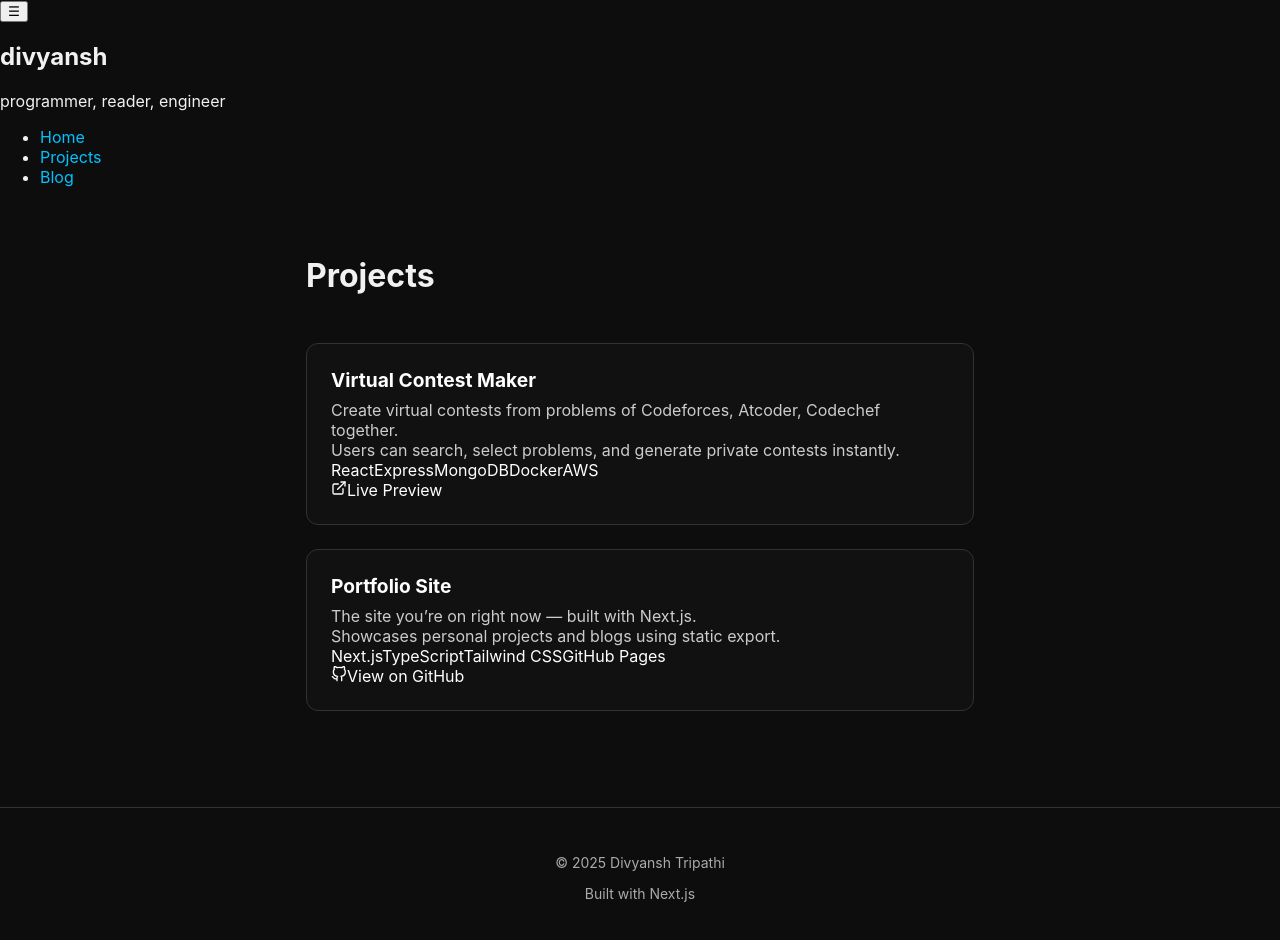
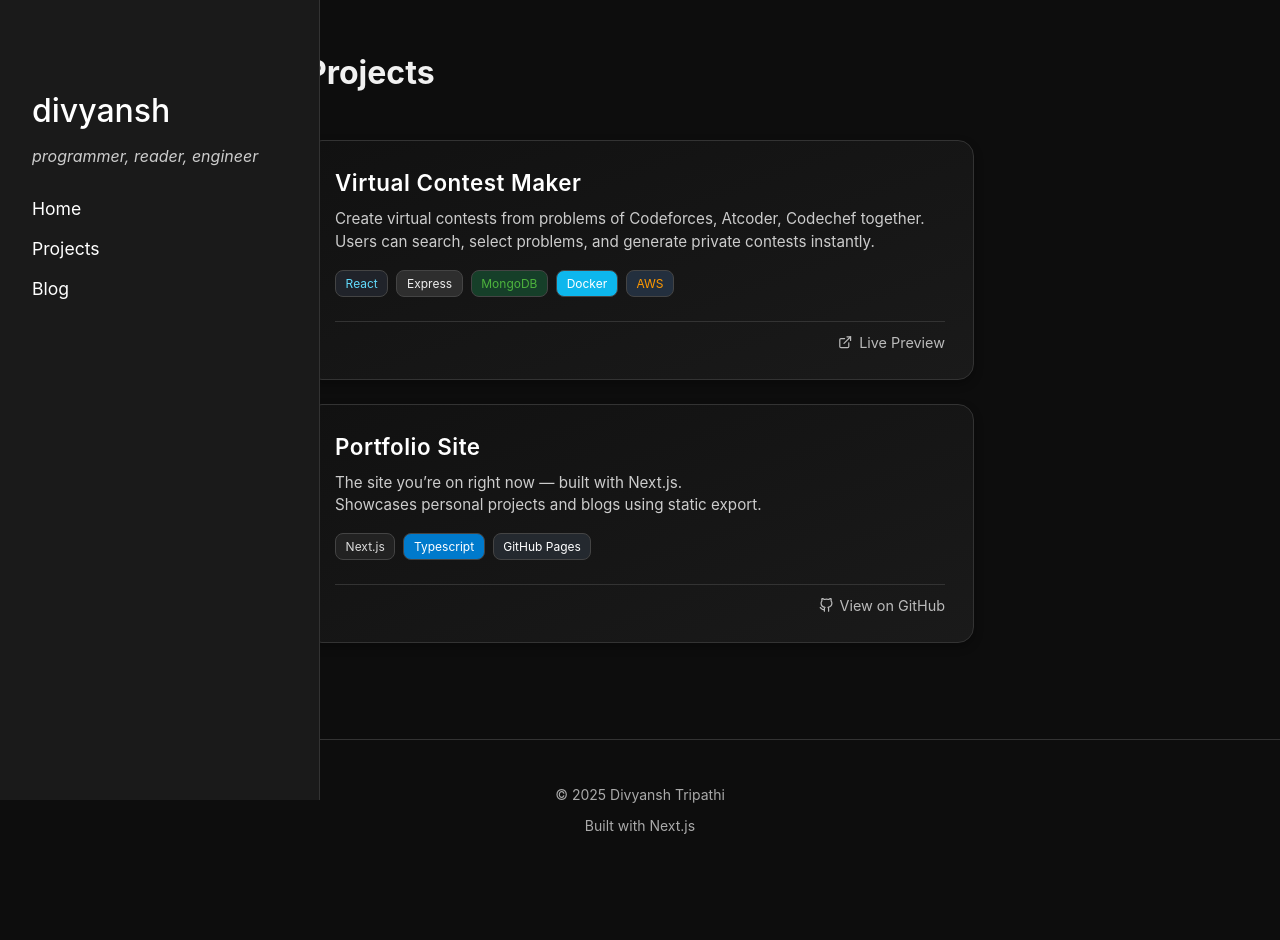
Before and after one commit to theoden42/me-page, a Next.js app: page /projects in a window 1280 px wide. Shown: the top 940 px of the page. After the commit the page ends 880 px from the top, so only its background shows below. Built offline with nearby package versions, Linux system fonts and the light colour scheme.

Commit message:
fix: undo overwritten css for navbar

```diff
--- a/app/components/resourcecard.module.css
+++ b/app/components/resourcecard.module.css
@@ -1,3 +1,4 @@
+
 .wrapper {
   max-width: 700px;
   margin: 0 auto;
@@ -20,26 +21,94 @@
 }
 
 .card {
-  padding: 1.5rem;
+  padding: 1.75rem;
   border: 1px solid #333;
-  border-radius: 12px;
+  border-radius: 16px;
   text-decoration: none;
   transition: all 0.3s ease;
-  background-color: #111;
+  background: linear-gradient(to bottom right, #111, #1a1a1a);
   color: #fff;
+  box-shadow: 0 4px 10px rgba(0, 0, 0, 0.3);
+  display: flex;
+  flex-direction: column;
+  justify-content: space-between;
+  height: 100%;
 }
 
 .card:hover {
-  border-color: #777;
-  transform: translateY(-3px);
+  border-color: #888;
+  transform: translateY(-4px);
+  box-shadow: 0 6px 16px rgba(255, 255, 255, 0.05);
+}
+
+.content {
+  flex-grow: 1;
 }
 
 .card h3 {
-  margin: 0 0 0.5rem;
-  font-size: 1.2rem;
+  margin: 0 0 0.75rem;
+  font-size: 1.4rem;
+  font-weight: 600;
+  letter-spacing: 0.5px;
 }
 
 .card p {
   margin: 0;
   color: #ccc;
+  font-size: 0.95rem;
+  line-height: 1.5;
 }
+
+.subtext {
+  color: #888;
+  font-size: 0.9rem;
+  margin-top: 0.5rem;
+}
+
+.techStack {
+  margin-top: 1rem;
+  display: flex;
+  flex-wrap: wrap;
+  gap: 0.5rem;
+}
+
+.techItem {
+  background: #222;
+  border-radius: 8px;
+  padding: 0.3rem 0.6rem;
+  font-size: 0.75rem;
+  color: #ddd;
+  border: 1px solid #444;
+}
+
+/* Optional: colored tech badges */
+.react { background: #20232a; color: #61dafb; }
+.express { background: #2e2e2e; color: #eee; }
+.mongodb { background: #163f29; color: #4db33d; }
+.docker { background: #0db7ed; color: #fff; }
+.aws { background: #232f3e; color: #ff9900; }
+.nextjs { background: #000; color: #fff; }
+.typescript { background: #007acc; color: #fff; }
+.tailwindcss { background: #0ea5e9; color: #fff; }
+.githubpages { background: #24292f; color: #fff; }
+
+.footer {
+  margin-top: 1.5rem;
+  border-top: 1px solid #333;
+  padding-top: 0.75rem;
+  display: flex;
+  align-items: center;
+  justify-content: flex-end;
+}
+
+.preview {
+  display: flex;
+  align-items: center;
+  gap: 0.4rem;
+  color: #bbb;
+  font-size: 0.9rem;
+}
+
+.preview svg {
+  stroke-width: 2px;
+}
--- a/app/components/sidebar.module.css
+++ b/app/components/sidebar.module.css
@@ -1,92 +1,84 @@
-.card {
-  padding: 1.75rem;
-  border: 1px solid #333;
-  border-radius: 16px;
-  text-decoration: none;
-  transition: all 0.3s ease;
-  background: linear-gradient(to bottom right, #111, #1a1a1a);
-  color: #fff;
-  box-shadow: 0 4px 10px rgba(0, 0, 0, 0.3);
+.sidebar {
+  width: 40%;
+  max-width: 320px;
+  min-width: 250px;
+  height: 100vh;
+  position: fixed;
+  top: 0;
+  left: 0;
+  padding: 4rem 2rem;
+  background: #1a1a1a; /* dark gray */
+  color: white;
+  border-right: 1px solid #333;
   display: flex;
   flex-direction: column;
-  justify-content: space-between;
-  height: 100%;
+  justify-content: flex-start;
+  transition: transform 0.3s ease;
+  z-index: 50;
 }
 
-.card:hover {
-  border-color: #888;
-  transform: translateY(-4px);
-  box-shadow: 0 6px 16px rgba(255, 255, 255, 0.05);
+.logo h1 {
+  font-size: 2rem;
+  font-weight: 500;
+  margin-bottom: 0.5rem;
+  color: white;
 }
 
-.content {
-  flex-grow: 1;
+.logo p {
+  font-style: italic;
+  font-size: 1rem;
+  margin-bottom: 2rem;
+  color: #ccc;
 }
 
-.card h3 {
-  margin: 0 0 0.75rem;
-  font-size: 1.4rem;
-  font-weight: 600;
-  letter-spacing: 0.5px;
+.nav ul {
+  list-style: none;
+  padding: 0;
+  margin: 0;
 }
 
-.card p {
-  margin: 0;
-  color: #ccc;
-  font-size: 0.95rem;
-  line-height: 1.5;
+.nav li {
+  margin-bottom: 1.2rem;
+  font-size: 1.1rem;
 }
 
-.subtext {
-  color: #888;
-  font-size: 0.9rem;
-  margin-top: 0.5rem;
+.nav a {
+  text-decoration: none;
+  color: white;
+  border-bottom: 1px solid transparent;
+  padding-bottom: 2px;
+  transition: border-color 0.2s ease, color 0.2s ease;
 }
 
-.techStack {
-  margin-top: 1rem;
-  display: flex;
-  flex-wrap: wrap;
-  gap: 0.5rem;
+.nav a:hover {
+  border-color: #999;
+  color: #eee;
 }
 
-.techItem {
-  background: #222;
-  border-radius: 8px;
-  padding: 0.3rem 0.6rem;
-  font-size: 0.75rem;
-  color: #ddd;
-  border: 1px solid #444;
+/* Hamburger Button */
+.hamburger {
+  display: none;
+  position: fixed;
+  top: 0.5rem;
+  left: 1rem;
+  z-index: 100;
+  background: transparent;
+  border: none;
+  font-size: 1.5rem;
+  cursor: pointer;
+  color: white;
 }
 
-/* Optional: colored tech badges */
-.react { background: #20232a; color: #61dafb; }
-.express { background: #2e2e2e; color: #eee; }
-.mongodb { background: #163f29; color: #4db33d; }
-.docker { background: #0db7ed; color: #fff; }
-.aws { background: #232f3e; color: #ff9900; }
-.nextjs { background: #000; color: #fff; }
-.typescript { background: #007acc; color: #fff; }
-.tailwindcss { background: #0ea5e9; color: #fff; }
-.githubpages { background: #24292f; color: #fff; }
+@media (max-width: 768px) {
+  .sidebar {
+    transform: translateX(-100%);
+  }
 
-.footer {
-  margin-top: 1.5rem;
-  border-top: 1px solid #333;
-  padding-top: 0.75rem;
-  display: flex;
-  align-items: center;
-  justify-content: flex-end;
+  .sidebar.open {
+    transform: translateX(0);
+  }
+
+  .hamburger {
+    display: block;
+  }
 }
-
-.preview {
-  display: flex;
-  align-items: center;
-  gap: 0.4rem;
-  color: #bbb;
-  font-size: 0.9rem;
-}
-
-.preview svg {
-  stroke-width: 2px;
-}
--- a/app/projects/page.tsx
+++ b/app/projects/page.tsx
@@ -14,7 +14,7 @@ const projects = [
     title: 'Portfolio Site',
     description: 'The site you’re on right now — built with Next.js.',
     description2: 'Showcases personal projects and blogs using static export.',
-    techStack: ['Next.js', 'TypeScript', 'Tailwind CSS', 'GitHub Pages'],
+    techStack: ['Next.js', 'Typescript', 'GitHub Pages'],
     href: 'https://github.com/theoden42/me-page',
     type: 'github' as const,
   },
```
